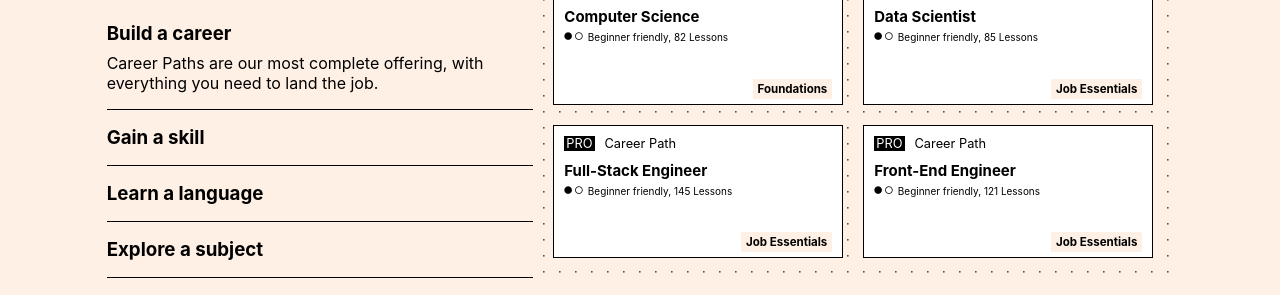
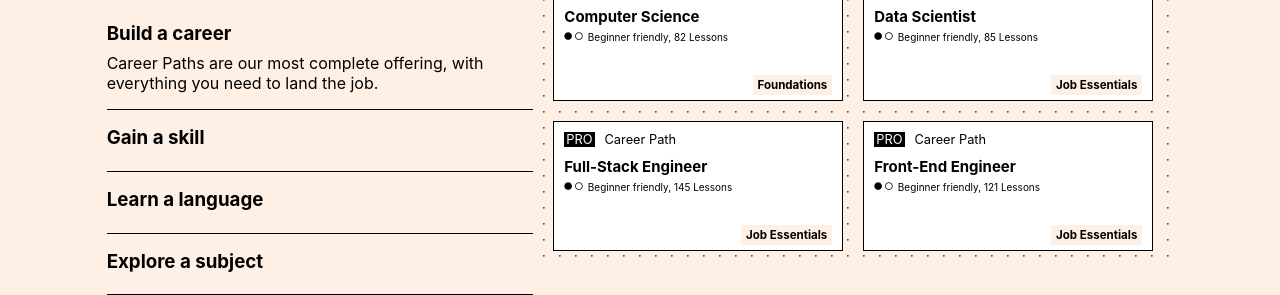
Before and after one commit to cometbroom/HYF-Module-HTMLCSSGIT, a plain HTML site: page week2/index.html in a window 1280 px wide. Shown: the part 690-985 px from the top of the page. Drawn offline with Linux system fonts and the light colour scheme.

Commit message:
finished courses section

```diff
--- a/week2/goal.css
+++ b/week2/goal.css
@@ -1,7 +1,7 @@
 section.goal {
     display: grid;
     grid-template-columns: 40% 1fr;
-    grid-template-rows: fit-content(100%) 1fr;
+    grid-template-rows: fit-content(100%) 1fr 1.5rem;
 }
 
 section.goal h1 {
@@ -10,7 +10,7 @@ section.goal h1 {
 }
 
 section.goal ul {
-    grid-area: 2/1/3/2;
+    grid-area: 2/1/4/2;
     list-style: none;
     display: flex;
     flex-direction: column;
@@ -30,7 +30,7 @@ section.goal ul li p {
 
 section.goal ul li:hover {
     background-color: white;
-    padding: 2rem 0rem 2rem 10px;
+    padding: 1.5rem 0rem 1.5rem 10px;
 }
 
 .career-box-wrapper {
@@ -59,12 +59,21 @@ section.goal .career-boxes {
 }
 
 .career-boxes .career-card {
+    position: relative;
     background-color: white;
     border: 1px solid black;
     padding: 10px 10px 5px 10px;
     display: flex;
     flex-direction: column;
     font-size: 0.8em;
+    cursor: pointer;
+    bottom: 0;
+    left: 0;
+    transition: left 0.2s ease-in, bottom 0.2s ease-in;
+}
+.career-boxes .career-card:hover {
+    left: 2%;
+    bottom: 2%;
 }
 
 .career-card .top-info {
```
